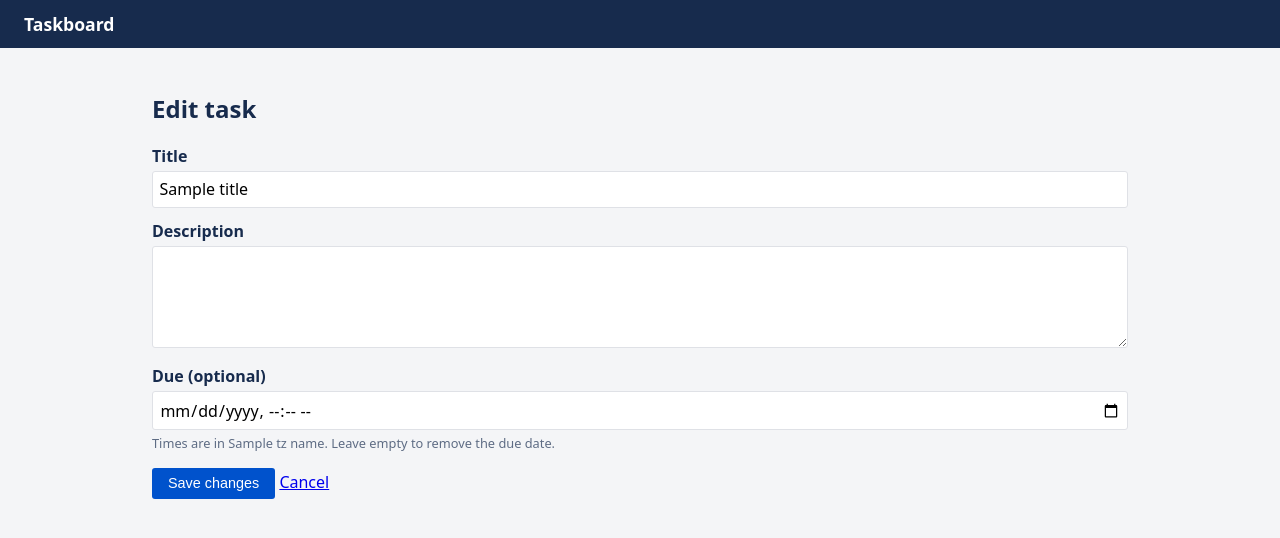
After one commit to OlegKonyk/agentic-development, a FastAPI app: template apps/web/web/templates/edit.html in a window 1280 px wide. The commit adds this page. Shown: the top 538 px of the page. Run offline with FastAPI, Linux system fonts and the light colour scheme; the template is opened without the code that fills it: most values are stand-ins (such as "Sample title", 1, 10 or a date in 2020).

Commit message:
Add an edit form for existing tasks
Board rows gain an edit-link leading to GET|POST /tasks/{id}/edit, a
form pre-filled from the API and posting back title/description/due_at.
The due-date field is only sent when it actually changed, so an edit
that leaves an already-past due date alone never re-triggers the
future-only validator. Clearing the field sends an explicit due_at:
null. Status is neither shown nor sent. Auth, CSRF, cross-user and
error-reporting posture mirrors the existing /new form.

```diff
--- a/apps/web/web/main.py
+++ b/apps/web/web/main.py
@@ -49,6 +49,17 @@ def board_url(status: str | None, page: int = 1) -> str:
     if page != 1:
         params.append(f"page={page}")
     return f"/?{'&'.join(params)}" if params else "/"
+
+
+def edit_url(task_id: int, status: str | None = None, page: int = 1) -> str:
+    """Edit-page URL carrying the board the user came from; mirrors board_url()."""
+    params = []
+    if status:
+        params.append(f"status={status}")
+    if page != 1:
+        params.append(f"page={page}")
+    query = f"?{'&'.join(params)}" if params else ""
+    return f"/tasks/{task_id}/edit{query}"
 
 
 def empty_state(api_error: bool, active: str | None, total: int | None) -> str | None:
@@ -194,6 +205,20 @@ def parse_due_at(value: str | None) -> datetime | None:
         dt = datetime.fromisoformat(value)
         return dt if dt.tzinfo else dt.replace(tzinfo=UTC)
     return None
+
+
+def local_input_value(due_at: str | None, zone: ZoneInfo) -> str:
+    """A task's RFC3339 `due_at` as the `datetime-local` value the form shows;
+    '' when the task is undated or the timestamp is unparseable."""
+    dt = parse_due_at(due_at)
+    return "" if dt is None else dt.astimezone(zone).strftime("%Y-%m-%dT%H:%M")
+
+
+def normalize_input_value(raw: str, zone: ZoneInfo) -> str:
+    """A submitted `datetime-local` value in the same canonical minute form;
+    '' when blank. Raises ValueError when unparseable."""
+    value = raw.strip()
+    return local_input_value(to_rfc3339_z(value, zone), zone) if value else ""
 
 
 def format_due_at(value: datetime, zone: ZoneInfo) -> str:
@@ -463,6 +488,7 @@ def create_app() -> FastAPI:
                 "next_url": board_url(active, current + 1),
                 "tz_name": zone.key,
                 "tz_sync": True,
+                "edit_url": edit_url,
             },
         )
 
@@ -545,6 +571,146 @@ def create_app() -> FastAPI:
             )
         return RedirectResponse(url="/", status_code=303)
 
+    @app.get("/tasks/{task_id}/edit", response_model=None)
+    async def edit_form(
+        request: Request, task_id: int, status: str | None = None, page: str | None = None
+    ) -> HTMLResponse | RedirectResponse:
+        token = require_token(request)
+        zone = resolve_zone(request.cookies.get(TZ_COOKIE))
+        active = normalize_status(status)
+        current_page = parse_page(page)
+        back = board_url(active, current_page)
+        here = edit_url(task_id, active, current_page)
+        try:
+            resp = await api(request).get(f"/api/tasks/{task_id}", headers=bearer(token))
+            if resp.status_code == 401:
+                raise SessionExpired(next_url=here)
+            if resp.status_code == 404:
+                return RedirectResponse(url=back, status_code=303)
+            resp.raise_for_status()
+        except httpx.HTTPError:
+            return templates.TemplateResponse(
+                request,
+                "edit.html",
+                {
+                    "api_error": True,
+                    "error_message": API_UNAVAILABLE_MESSAGE,
+                    "authed": True,
+                    "csrf": ensure_csrf(request),
+                    "task_id": task_id,
+                    "title": "",
+                    "description": "",
+                    "due_at": "",
+                    "status": active or "",
+                    "page": current_page,
+                    "board_url": back,
+                    "tz_name": zone.key,
+                    "tz_sync": False,
+                },
+            )
+        task = resp.json()
+        return templates.TemplateResponse(
+            request,
+            "edit.html",
+            {
+                "authed": True,
+                "csrf": ensure_csrf(request),
+                "task_id": task_id,
+                "title": task["title"],
+                "description": task["description"],
+                "due_at": local_input_value(task["due_at"], zone),
+                "status": active or "",
+                "page": current_page,
+                "board_url": back,
+                "api_error": False,
+                "tz_name": zone.key,
+                "tz_sync": True,
+            },
+        )
+
+    @app.post("/tasks/{task_id}/edit", response_model=None)
+    async def save_task(
+        request: Request,
+        task_id: int,
+        title: Annotated[str, Form()],
+        description: Annotated[str, Form()] = "",
+        due_at: Annotated[str, Form()] = "",
+        csrf_token: Annotated[str, Form()] = "",
+        status: Annotated[str, Form()] = "",
+        page: Annotated[str, Form()] = "",
+    ) -> HTMLResponse | RedirectResponse:
+        check_csrf(request, csrf_token)
+        token = require_token(request)
+        zone = resolve_zone(request.cookies.get(TZ_COOKIE))
+        active = normalize_status(status)
+        current_page = parse_page(page)
+        back = board_url(active, current_page)
+        here = edit_url(task_id, active, current_page)
+
+        def rerender(error_message: str) -> HTMLResponse:
+            return templates.TemplateResponse(
+                request,
+                "edit.html",
+                {
+                    "api_error": True,
+                    "error_message": error_message,
+                    "authed": True,
+                    "csrf": ensure_csrf(request),
+                    "task_id": task_id,
+                    "title": title,
+                    "description": description,
+                    "due_at": due_at,
+                    "status": active or "",
+                    "page": current_page,
+                    "board_url": back,
+                    "tz_name": zone.key,
+                    "tz_sync": False,
+                },
+            )
+
+        try:
+            existing = await api(request).get(f"/api/tasks/{task_id}", headers=bearer(token))
+            if existing.status_code == 401:
+                raise SessionExpired(next_url=here)
+            if existing.status_code == 404:
+                return RedirectResponse(url=back, status_code=303)
+            existing.raise_for_status()
+        except httpx.HTTPError:
+            return rerender(API_UNAVAILABLE_MESSAGE)
+
+        current = local_input_value(existing.json().get("due_at"), zone)
+        try:
+            submitted = normalize_input_value(due_at, zone)
+        except ValueError:
+            return rerender(INVALID_INPUT_MESSAGE)
+
+        payload: dict[str, object] = {"title": title, "description": description}
+        if submitted != current:
+            payload["due_at"] = to_rfc3339_z(submitted, zone) if submitted else None
+
+        try:
+            resp = await api(request).patch(
+                f"/api/tasks/{task_id}", json=payload, headers=bearer(token)
+            )
+            if resp.status_code == 401:
+                raise SessionExpired(next_url=here)
+            if resp.status_code == 404:
+                return RedirectResponse(url=back, status_code=303)
+            if resp.status_code == 422:
+                body: dict = {}
+                with suppress(ValueError):
+                    body = resp.json()
+                message = (
+                    INVALID_TITLE_MESSAGE
+                    if title_rejected(body.get("detail"))
+                    else INVALID_INPUT_MESSAGE
+                )
+                return rerender(message)
+            resp.raise_for_status()
+        except httpx.HTTPError:
+            return rerender(API_UNAVAILABLE_MESSAGE)
+        return RedirectResponse(url=back, status_code=303)
+
     @app.post("/tasks/{task_id}/advance")
     async def advance_task(
         request: Request,
--- a/apps/web/web/templates/base.html
+++ b/apps/web/web/templates/base.html
@@ -65,6 +65,8 @@
     .task .actions form { display: inline; }
     button { border: 0; border-radius: 3px; padding: 0.25rem 0.6rem; cursor: pointer;
              font-size: 0.8rem; }
+    .btn-edit { background: #ebecf0; color: #42526e; border-radius: 3px; padding: 0.25rem 0.6rem;
+                font-size: 0.8rem; text-decoration: none; }
     .btn-advance { background: #0052cc; color: #fff; }
     .btn-back { background: #ebecf0; color: #42526e; }
     .btn-delete { background: #ffebe6; color: #bf2600; }
--- /dev/null
+++ b/apps/web/web/templates/edit.html
@@ -0,0 +1,27 @@
+{% extends "base.html" %}
+{% block title %}Edit task — Taskboard{% endblock %}
+{% block content %}
+<h2>Edit task</h2>
+<form class="stacked" method="post" action="/tasks/{{ task_id }}/edit">
+  <input type="hidden" name="csrf_token" value="{{ csrf }}">
+  <input type="hidden" name="status" value="{{ status }}">
+  <input type="hidden" name="page" value="{{ page }}">
+  <label for="title">Title</label>
+  <input id="title" name="title" required maxlength="200"
+         data-testid="title-input" value="{{ title | default('') }}">
+  <label for="description">Description</label>
+  <textarea id="description" name="description" rows="4"
+            data-testid="description-input">{{ description | default('') }}</textarea>
+  <label for="due_at">Due (optional)</label>
+  <input id="due_at" name="due_at" type="datetime-local"
+         data-testid="due-at-input" aria-describedby="due-at-zone"
+         value="{{ due_at | default('') }}">
+  <p class="field-hint" id="due-at-zone" data-testid="due-at-zone">
+    Times are in {{ tz_name }}. Leave empty to remove the due date.
+  </p>
+  <p>
+    <button type="submit" class="btn-primary" data-testid="submit-edit">Save changes</button>
+    <a href="{{ board_url }}" data-testid="edit-cancel">Cancel</a>
+  </p>
+</form>
+{% endblock %}
--- a/apps/web/web/templates/index.html
+++ b/apps/web/web/templates/index.html
@@ -45,6 +45,9 @@
       <span class="badge" data-testid="reminder-badge">{{ task.reminder_status }}</span>
       {% endif %}
       <div class="actions">
+        <a class="btn-edit" data-testid="edit-link"
+           href="{{ edit_url(task.id, active_status, page) }}"
+           aria-label="Edit {{ task.title }}">Edit</a>
         <form method="post" action="/tasks/{{ task.id }}/move-back">
           <input type="hidden" name="csrf_token" value="{{ csrf }}">
           <input type="hidden" name="status" value="{{ active_status or '' }}">
```
Also changed, not shown: apps/web/tests/test_web.py (+473 -0 lines).
